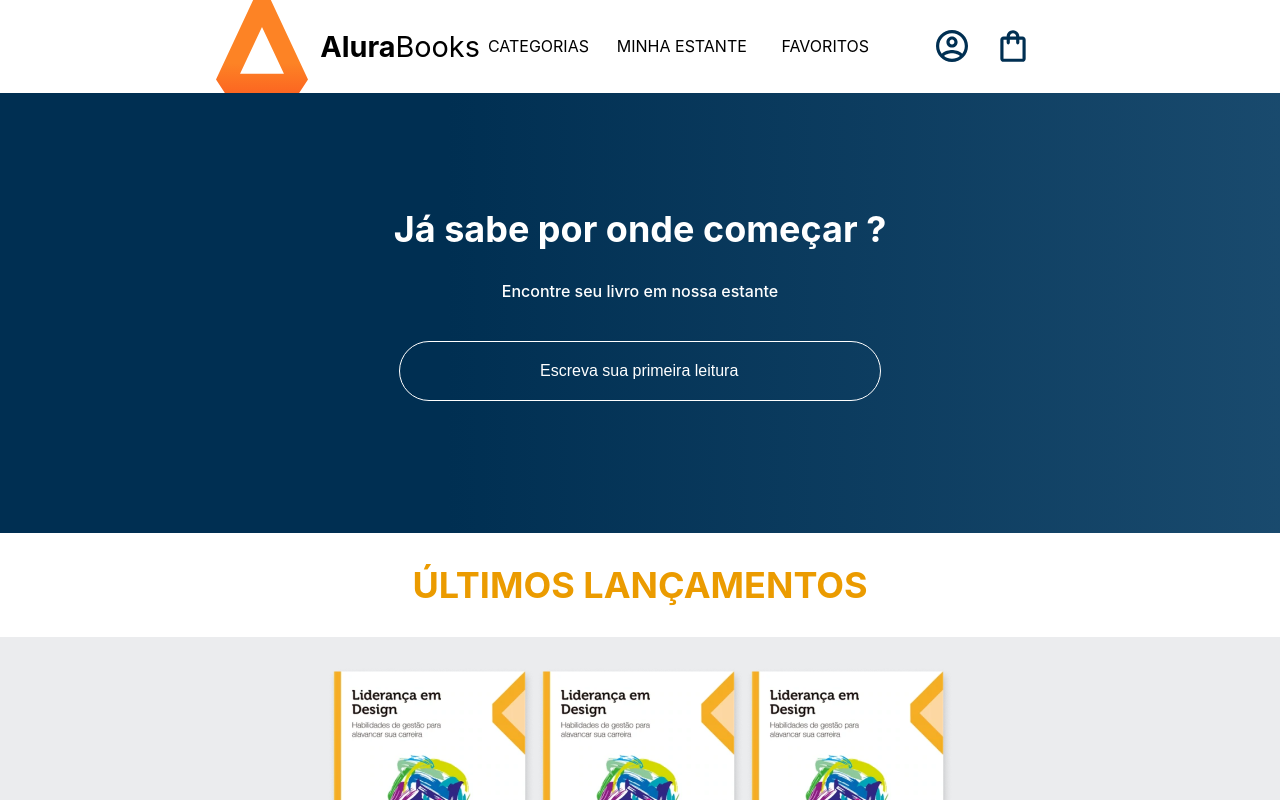
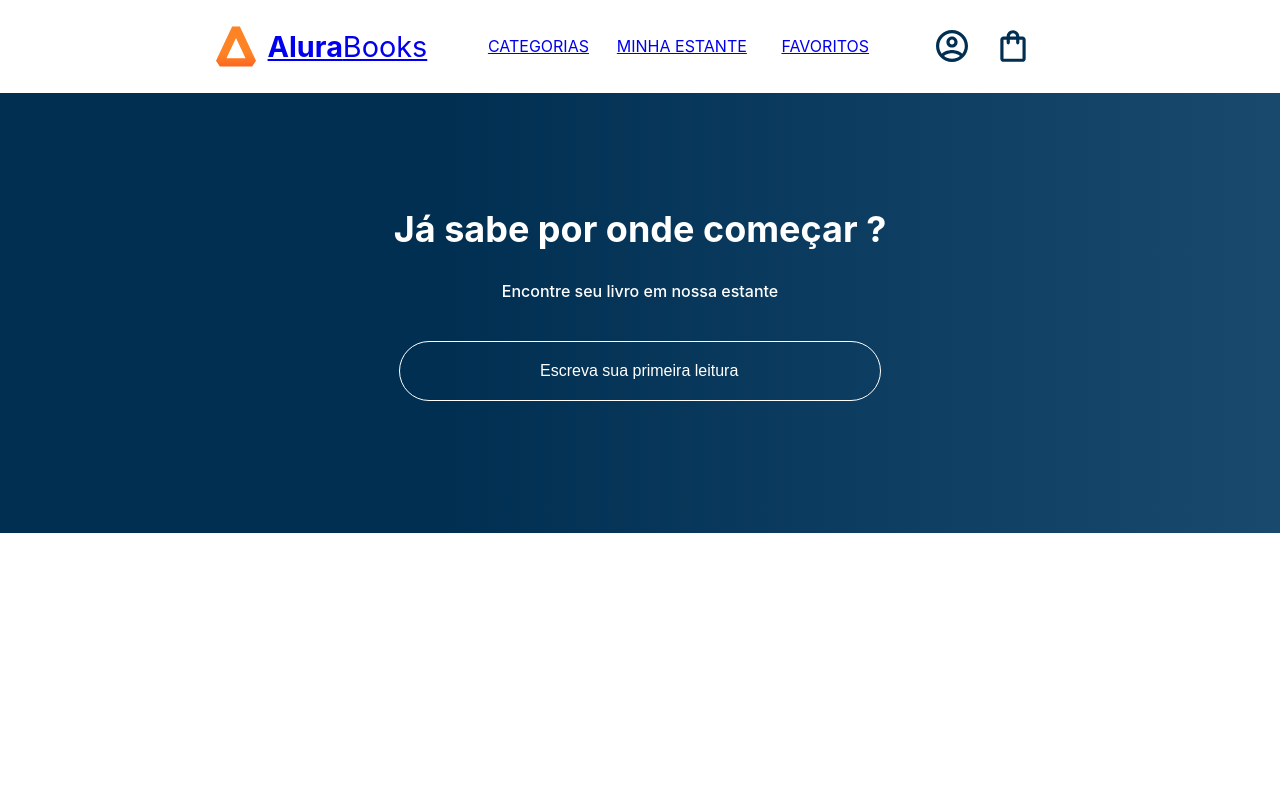
Before and after one commit to thaleseqb/fullStack-proj-react, a React (Create React App) app: page /favoritos in a window 1280 px wide. Shown: the top 800 px of the page. Built offline with nearby package versions, Linux system fonts and the light colour scheme.

Commit message:
create new pages to application

```diff
--- a/src/Components/Header/HeaderItems/index.jsx
+++ b/src/Components/Header/HeaderItems/index.jsx
@@ -1,3 +1,4 @@
+import { Link } from "react-router-dom";
 import styled from "styled-components";
 
 const Items = styled.li`
@@ -15,7 +16,9 @@ const Items = styled.li`
 const HeaderItems = ({name}) => {
     return (
         <Items>
-            <p>{name}</p>
+            <Link to={`/${name.toLowerCase()}`}>
+                <p>{name}</p>
+            </Link>
         </Items>
     )
 }
--- a/src/Components/Header/index.jsx
+++ b/src/Components/Header/index.jsx
@@ -4,6 +4,7 @@ import bag from "../../assets/sacola.svg"
 import profile from "../../assets/perfil.svg"
 import HeaderIcons from "./HeaderIcons";
 import styled from "styled-components";
+import { Link } from "react-router-dom";
 
 
 const HeaderContainer = styled.header`
@@ -44,7 +45,9 @@ const Header = () => {
 
     return (
         <HeaderContainer>
-            <Logo/>
+            <Link to="/" >
+                <Logo/>
+            </Link>
 
             <ListOptionsContainer>
                 {options.map(option => {
--- a/src/index.js
+++ b/src/index.js
@@ -1,7 +1,10 @@
 import React from 'react';
 import ReactDOM from 'react-dom/client';
-import App from './App';
+import Home from './pages/Home';
 import { createGlobalStyle } from 'styled-components';
+import {BrowserRouter as Router, Routes, Route} from "react-router-dom";
+import Header from './Components/Header';
+import Favorites from './pages/Favotites';
 
 const GlobalStyle = createGlobalStyle`
   body {
@@ -27,6 +30,12 @@ const root = ReactDOM.createRoot(document.getElementById('root'));
 root.render(
   <React.StrictMode>
     <GlobalStyle/>
-    <App />
+    <Router>
+      <Header/>
+      <Routes>
+        <Route path="/favoritos" element={<Favorites/>}/>
+        <Route path="/" element={<Home/>}/>
+      </Routes>
+    </Router>
   </React.StrictMode>
 );
--- /dev/null
+++ b/src/pages/Favotites.js
@@ -0,0 +1,22 @@
+import styled from 'styled-components';
+import Search from '../Components/Search';
+
+const AppContainer = styled.div`
+  width: 100vw;
+  height: 100vh;
+  // background-image: linear-gradient(90deg, #002F52 35%, #326589);
+`
+
+function Favorites() {
+  return (
+    <AppContainer>
+
+      <Search
+        type={"text"}
+        placeholder={"Escreva sua primeira leitura"}
+      />
+    </AppContainer>
+  );
+}
+
+export default Favorites;
--- a/src/App.js
+++ b/src/pages/Home.js
@@ -1,7 +1,6 @@
 import styled from 'styled-components';
-import Header from './Components/Header';
-import Search from './Components/Search';
-import LastUpdates from './Components/LatestUpdates';
+import Search from '../Components/Search';
+import LastUpdates from '../Components/LatestUpdates';
 
 const AppContainer = styled.div`
   width: 100vw;
@@ -9,10 +8,10 @@ const AppContainer = styled.div`
   // background-image: linear-gradient(90deg, #002F52 35%, #326589);
 `
 
-function App() {
+function Home() {
   return (
     <AppContainer>
-      <Header/>
+
       <Search
         type={"text"}
         placeholder={"Escreva sua primeira leitura"}
@@ -22,4 +21,4 @@ function App() {
   );
 }
 
-export default App;
+export default Home;
```
